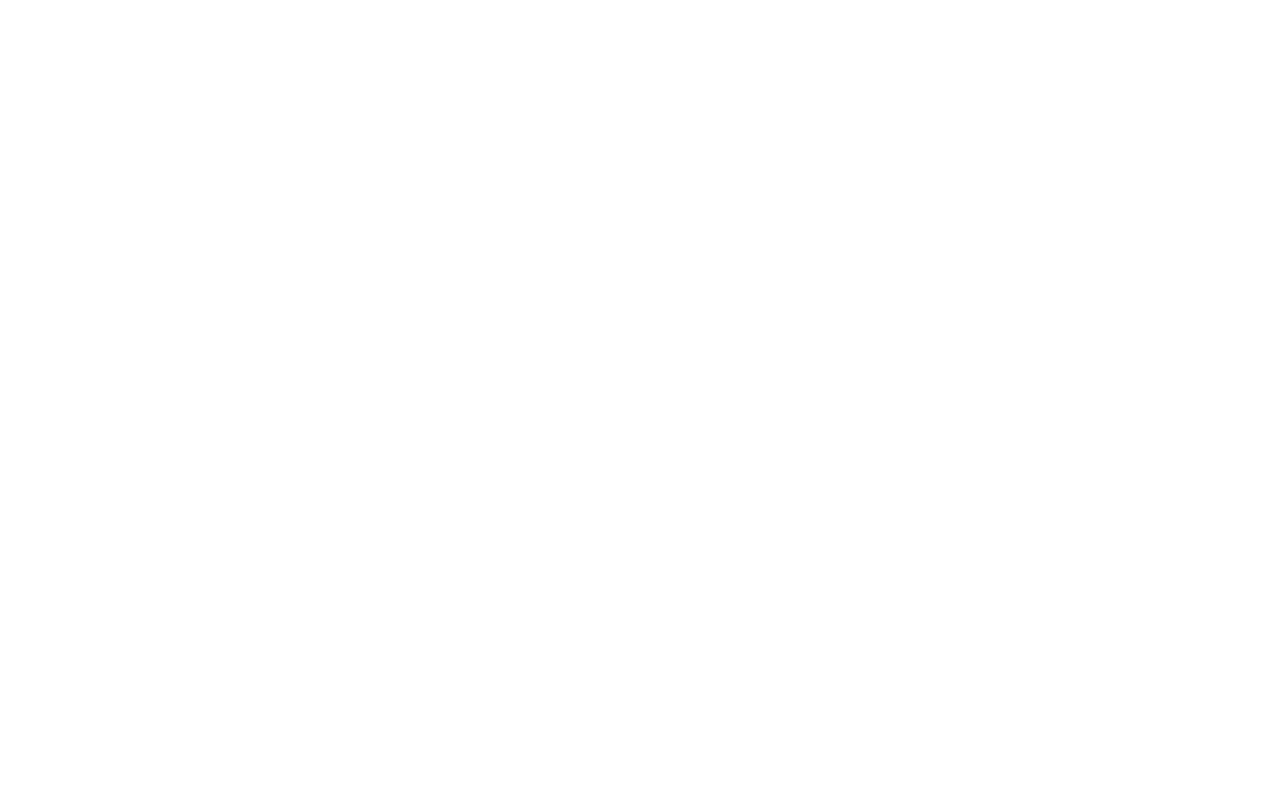
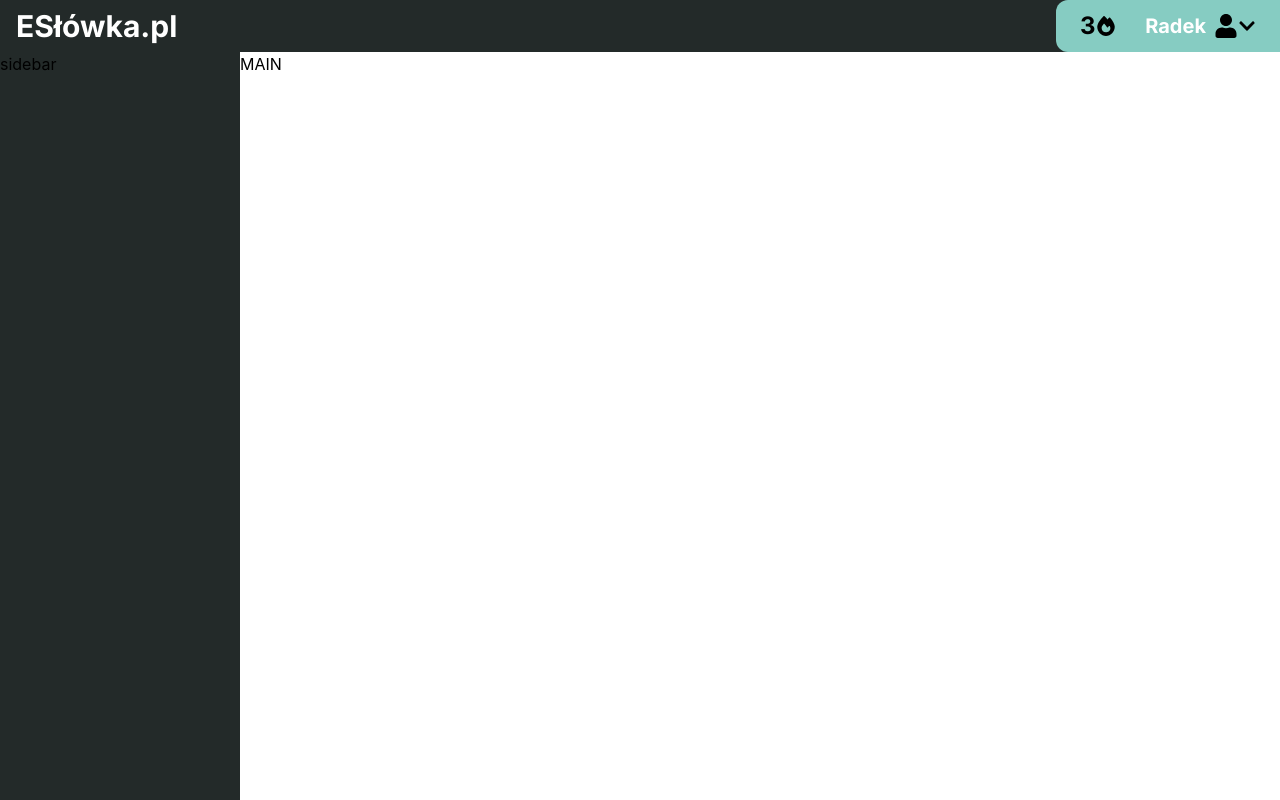
Before and after one commit to rczerwiec/eslowka-fe, a React (Create React App) app: page / in a window 1280 px wide. Built offline with nearby package versions, Linux system fonts and the light colour scheme.

Commit message:
React Icons added, Starting template, Navbar design

```diff
--- a/package.json
+++ b/package.json
@@ -12,6 +12,7 @@
     "@types/react-dom": "^18.3.0",
     "react": "^18.3.1",
     "react-dom": "^18.3.1",
+    "react-icons": "^5.2.1",
     "react-scripts": "5.0.1",
     "typescript": "^4.9.5",
     "web-vitals": "^2.1.4"
--- a/src/App.tsx
+++ b/src/App.tsx
@@ -1,7 +1,14 @@
+import NavBar from "./Components/NavBar";
+import SideBar from "./Components/SideBar";
+
 function App() {
   return (
-    <div className="flex">
-
+    <div className="flex flex-col h-screen">
+      <NavBar></NavBar>
+      <div className="flex h-full">
+          <SideBar></SideBar>
+          <div>MAIN</div>
+      </div>
     </div>
   );
 }
--- /dev/null
+++ b/src/Components/NavBar.tsx
@@ -0,0 +1,40 @@
+import { FaFire } from "react-icons/fa6";
+import { FaUser } from "react-icons/fa";
+import { FaChevronDown } from "react-icons/fa";
+
+const NavBar = () => {
+    return(
+        <div className="flex absolut top-0 right-0 bg-main w-full h-14 justify-between items-center">
+            <div className="text-white font-bold font-inter text-3xl
+                              pl-4">ESłówka.pl</div>
+            <div className="flex items-center justify-between
+                          bg-secondary
+                            h-full w-56 rounded-tl-xl rounded-bl-xl">
+
+            <div className="flex items-center ml-6">
+                <div className="font-bold font-inter text-2xl">
+                    3
+                </div>
+                <div>
+                    <FaFire className="text-xl"/>
+                </div>
+            </div>
+
+            <div className="flex items-center mr-4">
+                <div className="font-bold font-inter text-xl text-white mr-2">
+                    Radek
+                </div>
+                <div>
+                    <FaUser className="text-2xl"/>
+                </div>
+                <div>
+                    <FaChevronDown className="text-lg mr-2" />
+                </div>
+            </div>
+
+            </div>
+        </div>
+    )
+}
+
+export default NavBar;
--- /dev/null
+++ b/src/Components/SideBar.tsx
@@ -0,0 +1,9 @@
+const SideBar = () => {
+    return(
+        <div className="relative top-0 left-0 bg-main w-60 h-full">
+            sidebar
+        </div>
+    )
+}
+
+export default SideBar;
--- a/src/index.css
+++ b/src/index.css
@@ -1,3 +1,4 @@
+@import url('https://fonts.googleapis.com/css2?family=Inter:wght@100..900&display=swap');
 @tailwind base;
 @tailwind components;
 @tailwind utilities;
--- a/tailwind.config.js
+++ b/tailwind.config.js
@@ -4,7 +4,15 @@
     "./src/**/*.{js,jsx,ts,tsx}",
   ],
   theme: {
-    extend: {},
+    extend: {
+      colors: {
+        main: "#232A29",
+        secondary: "#86CCC2",
+      }
+    },
+    fontFamily: {
+      inter: ["Inter", "sans-serif"],
+    }
   },
   plugins: [],
 }
```
Also changed, not shown: 1 other file (tests, documents, lock files or other folders).
